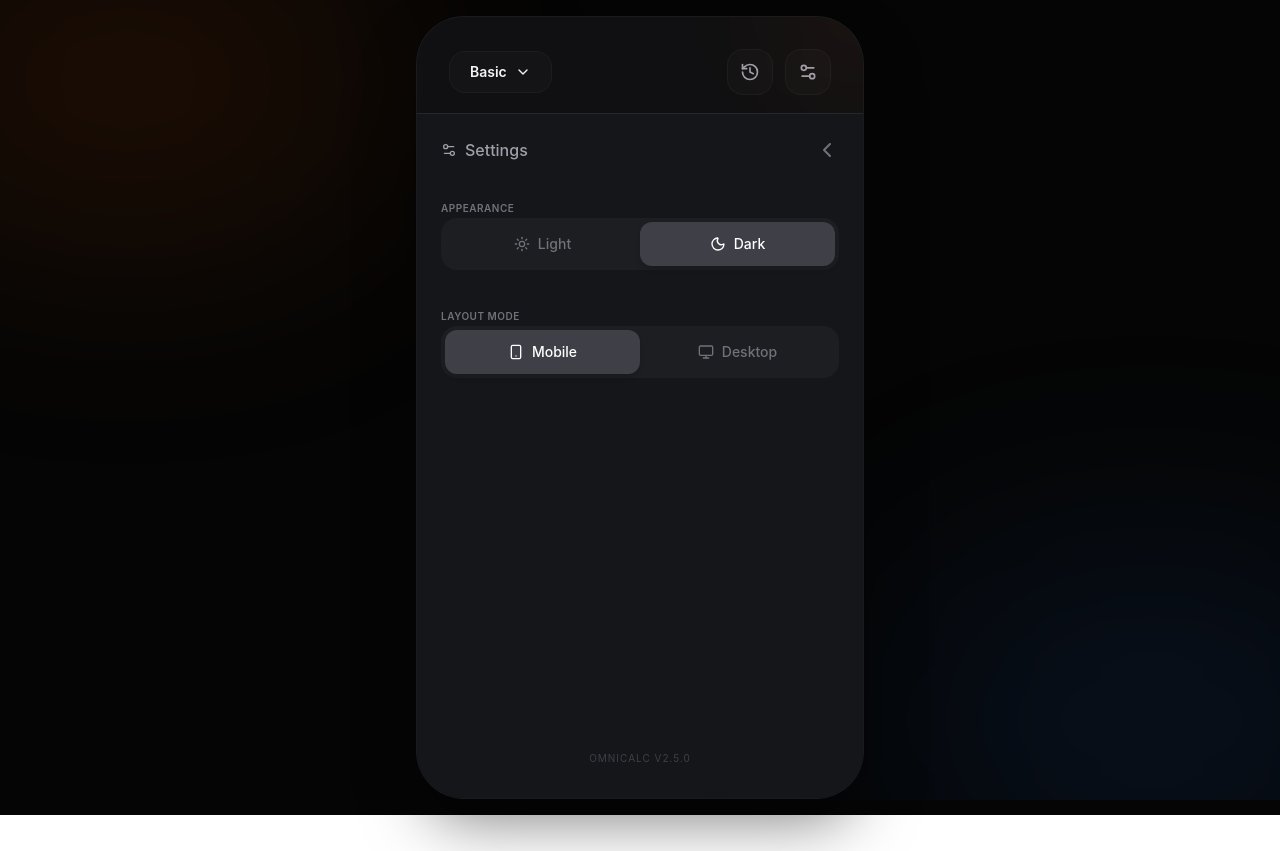
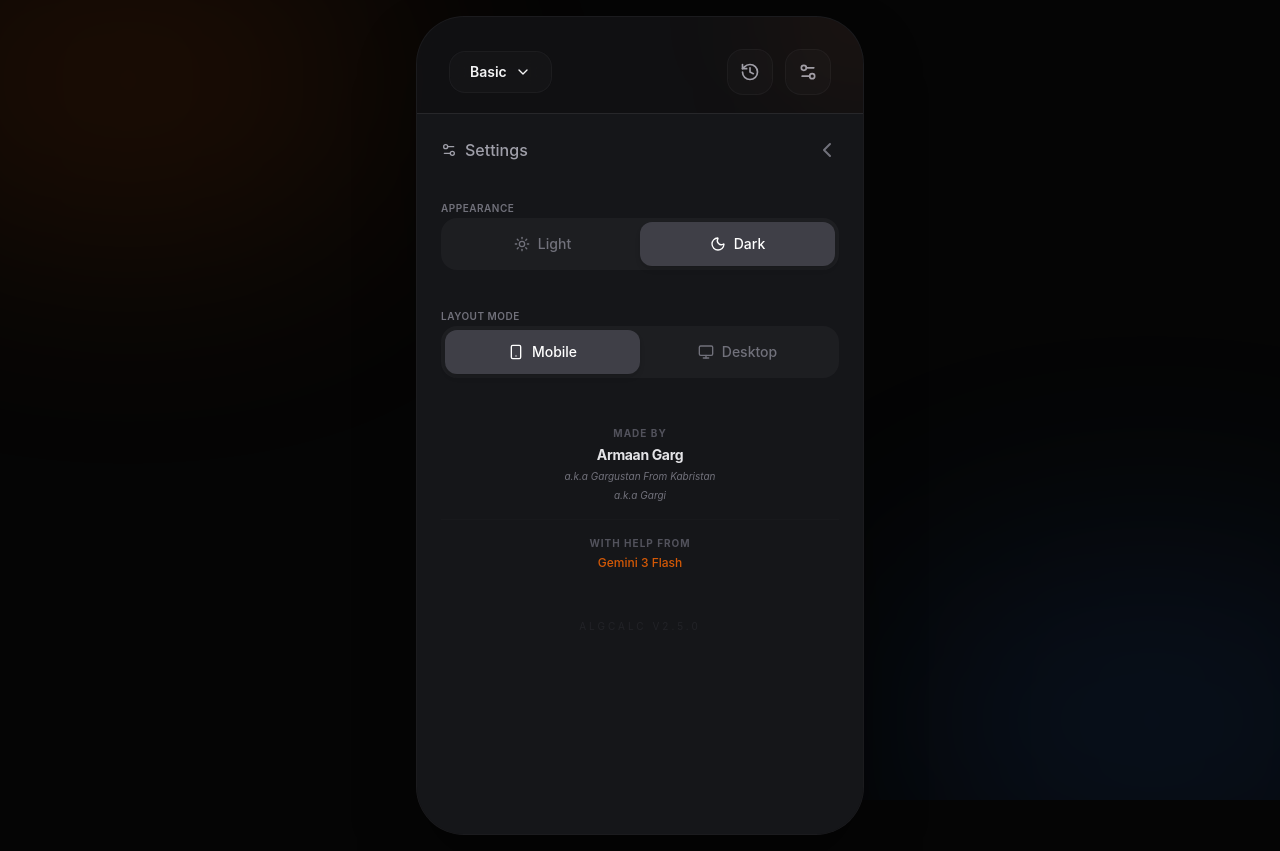
Before and after one commit to The25thMove/AlgCalc, a React (Vite) app: page / in a window 1280 px wide. Both pictures are taken after a click on the button 808 px from the left and 72 px from the top of the page. Before the commit the page ends 815 px from the top, so only its background shows below. Built offline with nearby package versions, Linux system fonts and the light colour scheme.

Commit message:
Update footer with credits and version info

```diff
--- a/src/App.tsx
+++ b/src/App.tsx
@@ -745,9 +745,33 @@ export default function App() {
                 </div>
               </div>
 
-              <div className="absolute bottom-8 left-0 right-0 text-center">
-                <p className={cn("text-[10px] uppercase tracking-widest", isDark ? "text-zinc-700" : "text-zinc-300")}>
-                  OmniCalc v2.5.0
+              <div className="mt-12 space-y-4 text-center">
+                <div className="space-y-1">
+                  <p className={cn("text-[10px] uppercase tracking-widest font-bold", isDark ? "text-zinc-600" : "text-zinc-400")}>
+                    Made by
+                  </p>
+                  <p className={cn("text-sm font-bold tracking-tight", isDark ? "text-zinc-200" : "text-zinc-800")}>
+                    Armaan Garg
+                  </p>
+                  <p className={cn("text-[10px] italic", isDark ? "text-zinc-500" : "text-zinc-400")}>
+                    a.k.a Gargustan From Kabristan
+                  </p>
+                  <p className={cn("text-[10px] italic", isDark ? "text-zinc-500" : "text-zinc-400")}>
+                    a.k.a Gargi
+                  </p>
+                </div>
+
+                <div className="pt-4 border-t border-zinc-800/20 space-y-1">
+                  <p className={cn("text-[10px] uppercase tracking-widest font-bold", isDark ? "text-zinc-600" : "text-zinc-400")}>
+                    With help from
+                  </p>
+                  <p className={cn("text-xs font-medium", isDark ? "text-orange-500/80" : "text-orange-600/80")}>
+                    Gemini 3 Flash
+                  </p>
+                </div>
+
+                <p className={cn("text-[10px] uppercase tracking-[0.3em] pt-8 opacity-30", isDark ? "text-zinc-700" : "text-zinc-300")}>
+                  AlgCalc v2.5.0
                 </p>
               </div>
             </motion.div>
@@ -812,13 +836,19 @@ export default function App() {
         )}
 
         {/* Footer Info */}
-        <div className="mt-8 flex justify-center">
+        <div className="mt-8 flex flex-col items-center gap-2">
           <div className={cn(
             "flex items-center gap-2 text-[10px] uppercase tracking-[0.2em] font-mono",
             isDark ? "text-zinc-600" : "text-zinc-400"
           )}>
             <Info size={10} />
             Precision Engine v2.4.0
+          </div>
+          <div className={cn(
+            "text-lg font-black tracking-[0.4em] uppercase opacity-10",
+            isDark ? "text-zinc-100" : "text-zinc-900"
+          )}>
+            AlgCalc
           </div>
         </div>
 
```
